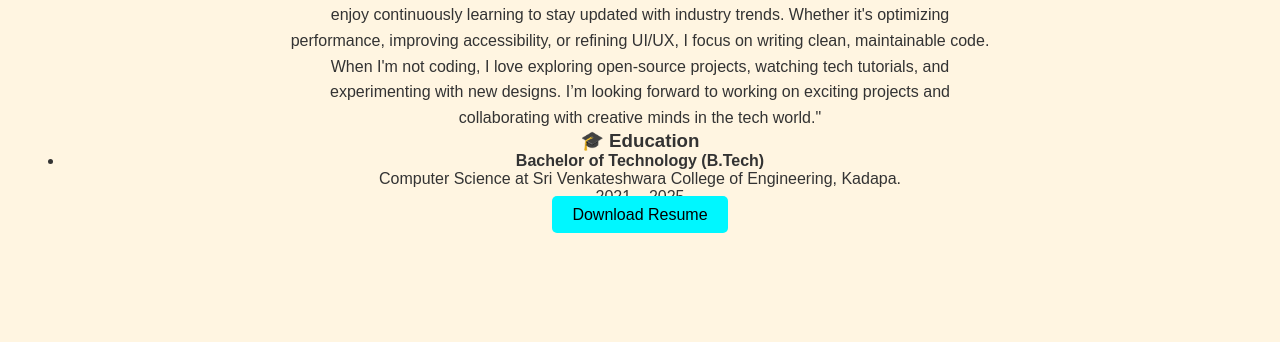
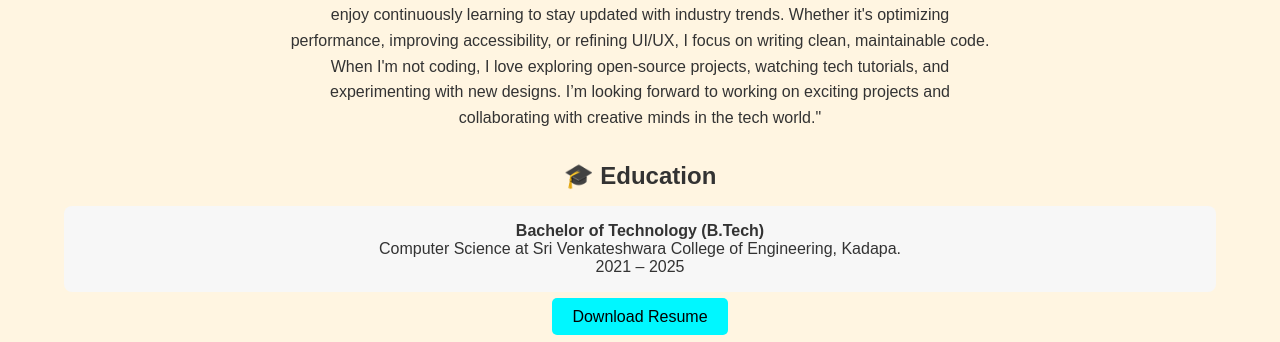
Before and after one commit to teja-reddy21/developer_portfolio, a React (Vite) app: page / in a window 1280 px wide. Shown: the part 1163-1505 px from the top of the page. Built offline with nearby package versions, Linux system fonts and the light colour scheme; the HTML template or start-up script is replaced by a standard one.

Commit message:
background style

```diff
--- a/src/Componants/About page/about.css
+++ b/src/Componants/About page/about.css
@@ -16,3 +16,25 @@
   margin: 0 auto;
   line-height: 1.6;
 }
+
+.education {
+  margin-top: 2rem;
+
+}
+
+.education h3 {
+  font-size: 1.5rem;
+  margin-bottom: 1rem;
+}
+
+.education ul {
+  list-style: none;
+  padding: 0;
+}
+
+.education li {
+  margin-bottom: 1rem;
+  background: #f7f7f7;
+  padding: 1rem;
+  border-radius: 8px;
+}
```
